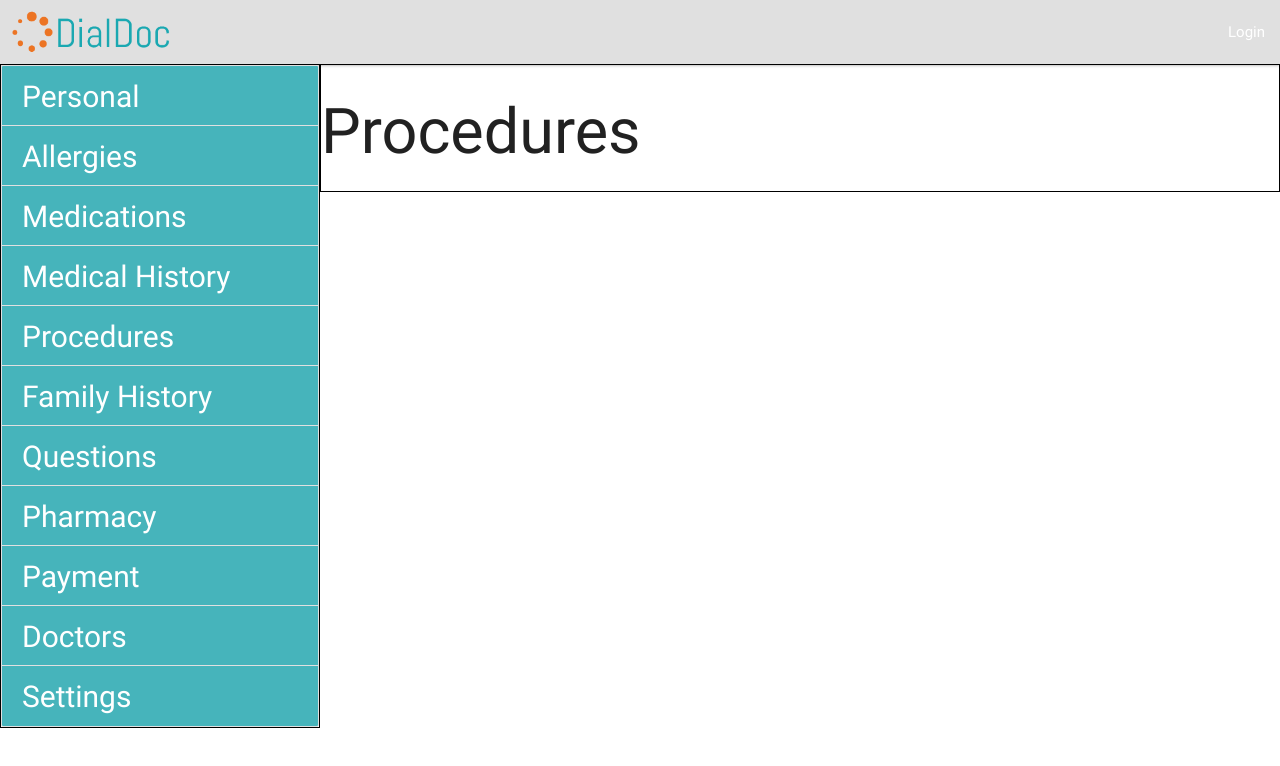
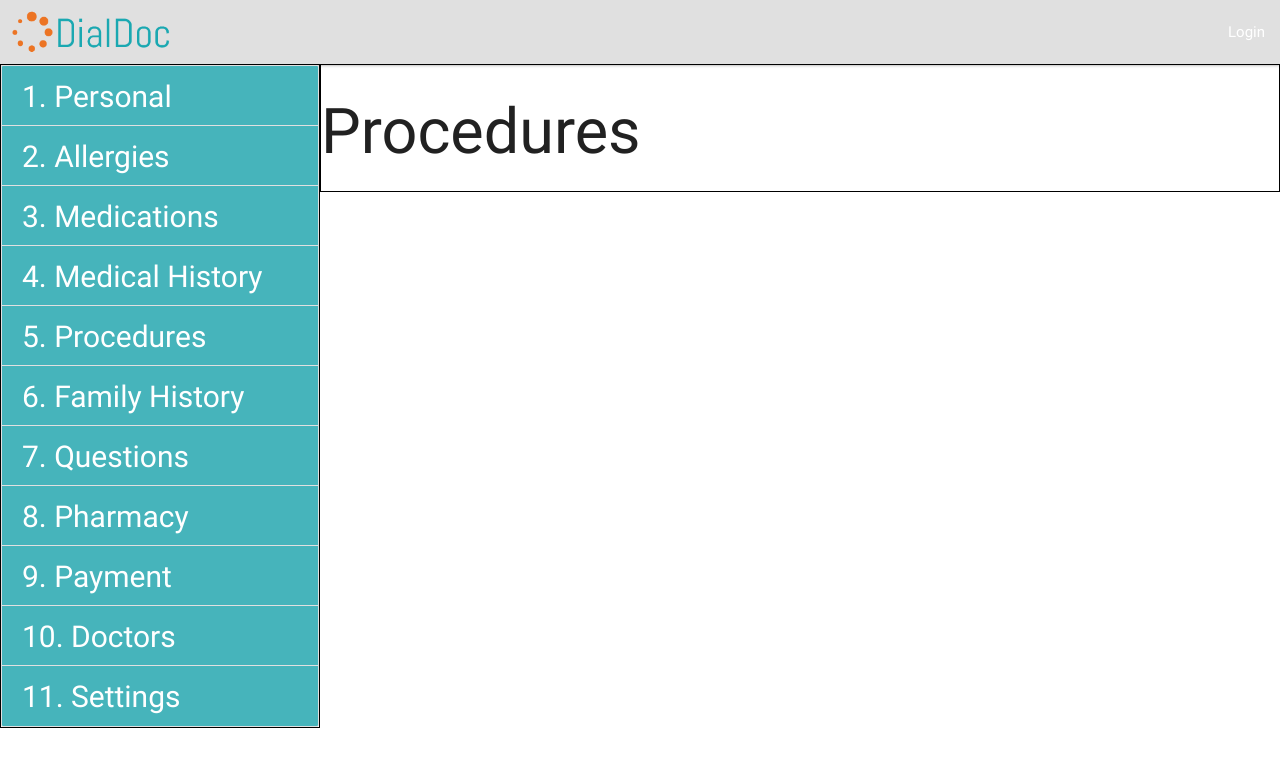
Before and after one commit to alicializarraga/some-project, a Vue app: page /#/user/info/procedures in a window 1280 px wide. Shown: the top 766 px of the page. Built offline with nearby package versions, Linux system fonts and the light colour scheme.

Commit message:
personal info home page done

```diff
--- a/src/components/User/UserInfoMain.vue
+++ b/src/components/User/UserInfoMain.vue
@@ -26,17 +26,17 @@ export default {
   data () {
     return {
       menuItems: [
-        { name: "Personal", url: '/#/user/info/personal' },
-        { name: "Allergies", url: '/#/user/info/allergies' },
-        { name: "Medications", url: '/#/user/info/medications' },
-        { name: "Medical History", url: '/#/user/info/medical-history' },
-        { name: "Procedures", url: '/#/user/info/procedures' },
-        { name: "Family History", url: '/#/user/info/family-history' },
-        { name: "Questions", url: '/#/user/info/questions' },
-        { name: "Pharmacy", url: '/#/user/info/pharmacy' },
-        { name: "Payment", url: '/#/user/info/payment' },
-        { name: "Doctors", url: '/#/user/info/doctors' },
-        { name: "Settings", url: '/#/user/info/settings' },
+        { name: "1. Personal", url: '/#/user/info/personal' },
+        { name: "2. Allergies", url: '/#/user/info/allergies' },
+        { name: "3. Medications", url: '/#/user/info/medications' },
+        { name: "4. Medical History", url: '/#/user/info/medical-history' },
+        { name: "5. Procedures", url: '/#/user/info/procedures' },
+        { name: "6. Family History", url: '/#/user/info/family-history' },
+        { name: "7. Questions", url: '/#/user/info/questions' },
+        { name: "8. Pharmacy", url: '/#/user/info/pharmacy' },
+        { name: "9. Payment", url: '/#/user/info/payment' },
+        { name: "10. Doctors", url: '/#/user/info/doctors' },
+        { name: "11. Settings", url: '/#/user/info/settings' },
       ]
     }
   },
--- a/src/components/User/UserInfoPersonal.vue
+++ b/src/components/User/UserInfoPersonal.vue
@@ -1,6 +1,70 @@
 <template>
   <div class="user-info-personal">
-    <h1>{{ msg }}</h1>
+    <div class="row">
+      <div class="col s4 offset-s4 center-align">
+        <img class="profile-photo-holder" src="../../assets/man2.png" alt="">
+        <a class="waves-effect waves-light btn">Add a Profile Picture</a>
+      </div>
+    </div>
+    <div class="row">
+      <form class="col s12">
+        <div class="row">
+          <div class="input-field col s6">
+            <input id="first_name" type="text" class="validate">
+            <label for="first_name">First Name</label>
+          </div>
+          <div class="input-field col s6">
+            <input id="last_name" type="text" class="validate">
+            <label for="last_name">Last Name</label>
+          </div>
+        </div>
+        <div class="row">
+          <div class="input-field col s6">
+            <input id="date-of-birth" type="text" class="validate">
+            <label for="date-of-birth">Date of Birth</label>
+          </div>
+          <div class="input-field col s6">
+            <input id="gender" type="text" class="validate">
+            <label for="gender">Gender</label>
+          </div>
+        </div>
+        <div class="row">
+          <div class="input-field col s6">
+            <input id="home-phone" type="text" class="validate">
+            <label for="home-phone">Home Phone (Optional)</label>
+          </div>
+          <div class="input-field col s6">
+            <input id="mobile-phone" type="text" class="validate">
+            <label for="mobile-phone">Mobile Phone</label>
+          </div>
+        </div>
+        <div class="row">
+          <div class="input-field col s12">
+            <input id="Address" type="text" class="validate">
+            <label for="Address">Address</label>
+          </div>
+        </div>
+        <div class="row">
+          <div class="input-field col s4">
+            <input id="city" type="text" class="validate">
+            <label for="city">City</label>
+          </div>
+          <div class="input-field col s4">
+            <input id="state" type="text" class="validate">
+            <label for="state">State</label>
+          </div>
+          <div class="input-field col s4">
+            <input id="zipcode" type="text" class="validate">
+            <label for="zipcode">Zip Code</label>
+          </div>
+        </div>
+        <div class="row">
+          <div class="col s12">
+            <router-link class="btn" to="allergies">Continue</router-link>
+          </div>
+        </div>
+      </form>
+    </div>
   </div>
 </template>
 
@@ -17,5 +81,9 @@ export default {
 
 <!-- Add "scoped" attribute to limit CSS to this component only -->
 <style scoped>
-
+  .profile-photo-holder {
+    height: 150px;
+    margin-bottom: 10px;
+    margin-top: 30px;
+  }
 </style>
```
Also changed, not shown: src/assets/man.png (added), src/assets/man2.png (added).
